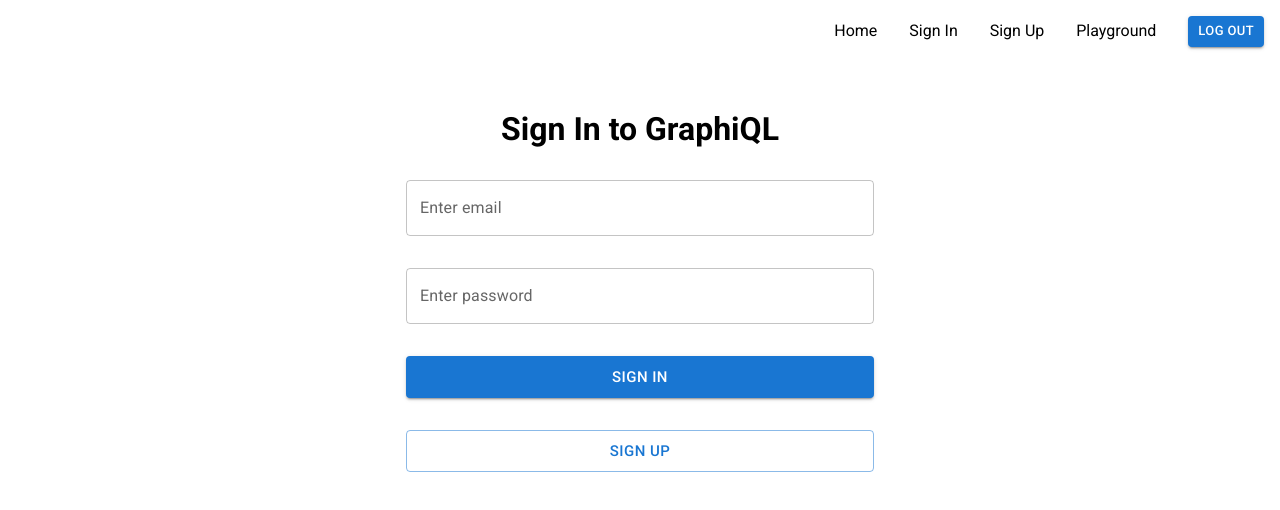
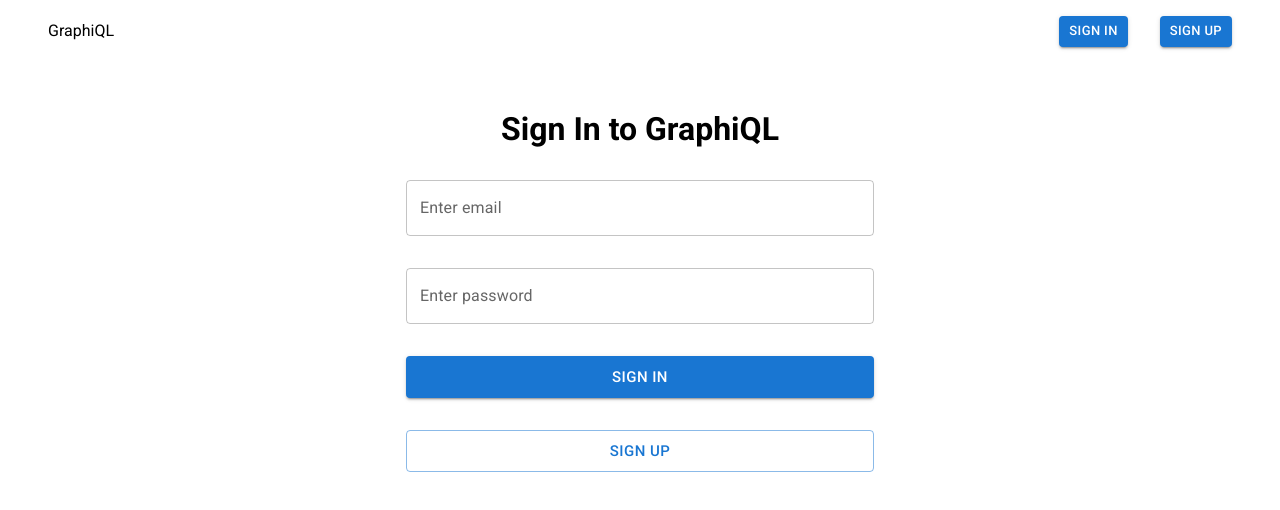
Before and after one commit to Ilichhh/graphiql-app, a React (Vite) app: page /login in a window 1280 px wide. Shown: the top 510 px of the page. Built offline with nearby package versions, Linux system fonts and the light colour scheme; no server answers.

Commit message:
feat: update buttons composition in header

```diff
--- a/src/components/Header.tsx
+++ b/src/components/Header.tsx
@@ -1,18 +1,24 @@
 import React from 'react';
 import { Link } from 'react-router-dom';
+import { useTranslation } from 'react-i18next';
+import { useAuthState } from 'react-firebase-hooks/auth';
 
 import styled from 'styled-components';
 import Button from '@mui/material/Button';
 
 import theme from '../theme';
-import { logOut } from '../firebase';
+import { logOut, auth } from '../firebase';
 
 const HeaderContainer = styled.header`
   display: flex;
-  justify-content: flex-end;
+  justify-content: space-between;
   align-items: center;
+  padding: 16px 48px;
+`;
+
+const Nav = styled.nav`
+  display: flex;
   gap: 32px;
-  padding: 16px;
 `;
 
 const NavLink = styled(Link)`
@@ -24,14 +30,40 @@ const NavLink = styled(Link)`
   }
 `;
 
-export const Header = () => (
-  <HeaderContainer>
-    <NavLink to="/">Home</NavLink>
-    <NavLink to="/login">Sign In</NavLink>
-    <NavLink to="/register">Sign Up</NavLink>
-    <NavLink to="/playground">Playground</NavLink>
-    <Button variant="contained" size="small" onClick={() => logOut()}>
-      Log Out
-    </Button>
-  </HeaderContainer>
-);
+interface HeaderProps {
+  currentPage: string;
+}
+
+export const Header = ({ currentPage }: HeaderProps) => {
+  const { t } = useTranslation();
+  const [user] = useAuthState(auth);
+
+  return (
+    <HeaderContainer>
+      <NavLink to="/">GraphiQL</NavLink>
+      <Nav>
+        {user ? (
+          <>
+            {currentPage !== 'playground' && (
+              <Button variant="contained" size="small" component={Link} to="/playground">
+                {t('header.toMain')}
+              </Button>
+            )}
+            <Button variant="contained" size="small" onClick={() => logOut()}>
+              {t('header.signOut')}
+            </Button>
+          </>
+        ) : (
+          <>
+            <Button variant="contained" size="small" component={Link} to="/login">
+              {t('header.signIn')}
+            </Button>
+            <Button variant="contained" size="small" component={Link} to="/register">
+              {t('header.signUp')}
+            </Button>
+          </>
+        )}
+      </Nav>
+    </HeaderContainer>
+  );
+};
--- a/src/components/playground/playBtn.tsx
+++ b/src/components/playground/playBtn.tsx
@@ -6,7 +6,7 @@ import PlayArrowRoundedIcon from '@mui/icons-material/PlayArrowRounded';
 const ButtonContainer = styled.div`
   display: flex;
   position: absolute;
-  top: 70px;
+  top: 15px;
   left: calc(50% - 50px);
   margin: 0 15px;
   z-index: 10;
--- a/src/locales/en.json
+++ b/src/locales/en.json
@@ -1,4 +1,10 @@
 {
+  "header": {
+    "signIn": "Sign In",
+    "signUp": "Sign Up",
+    "signOut": "Sign Out",
+    "toMain" : "Go to Main Page"
+  },
   "form": {
     "register": {
       "header": "Sign Up to GraphiQL",
--- a/src/locales/ru.json
+++ b/src/locales/ru.json
@@ -1,4 +1,10 @@
 {
+  "header": {
+    "signIn": "Войти",
+    "signUp": "Зарегистрироваться",
+    "signOut": "Выйти",
+    "toMain" : "На главную"
+  },
   "form": {
     "register": {
       "header": "Регистрация в GraphiQL",
--- a/src/pages/ErrorPage.tsx
+++ b/src/pages/ErrorPage.tsx
@@ -3,7 +3,7 @@ import React from 'react';
 
 export const ErrorPage = () => (
   <>
-    <Header />
+    <Header currentPage="error" />
     <h1>404 - Page Not Found</h1>
     <p>Sorry, the requested page could not be found.</p>
   </>
--- a/src/pages/FormPage.tsx
+++ b/src/pages/FormPage.tsx
@@ -8,7 +8,7 @@ interface FormPageProps {
 
 export const FormPage = ({ mode }: FormPageProps) => (
   <>
-    <Header />
+    <Header currentPage="form" />
     <Form mode={mode} />
   </>
 );
--- a/src/pages/PlaygroundPage.tsx
+++ b/src/pages/PlaygroundPage.tsx
@@ -3,6 +3,7 @@ import styled from 'styled-components';
 import theme from '../theme';
 import { Editor, PlayButton, PlaygroundHeader, ResponseBox } from '../components/playground';
 import { usePlayground } from '../hooks/usePlayground';
+import { Header } from '../components';
 
 const Wrapper = styled.main`
   display: flex;
@@ -13,6 +14,7 @@ const Wrapper = styled.main`
 `;
 
 const Playground = styled.div`
+  position: relative;
   display: flex;
   flex: 1 1 0;
   @media (max-width: 600px) {
@@ -25,6 +27,7 @@ export const PlaygroundPage = () => {
 
   return (
     <Wrapper>
+      <Header currentPage="playground" />
       <PlaygroundHeader onChange={(url) => setEndpoint(url)} endpoint={endpoint} />
       <Playground>
         <Editor query={query} onChange={(q) => setQuery(q)} />
--- a/src/pages/WelcomePage.tsx
+++ b/src/pages/WelcomePage.tsx
@@ -11,7 +11,7 @@ const Container = styled.div`
 export const WelcomePage = () => {
   return (
     <Container>
-      <Header />
+      <Header currentPage="welcome" />
       <main>
         <Hero />
         <Explore />
```
